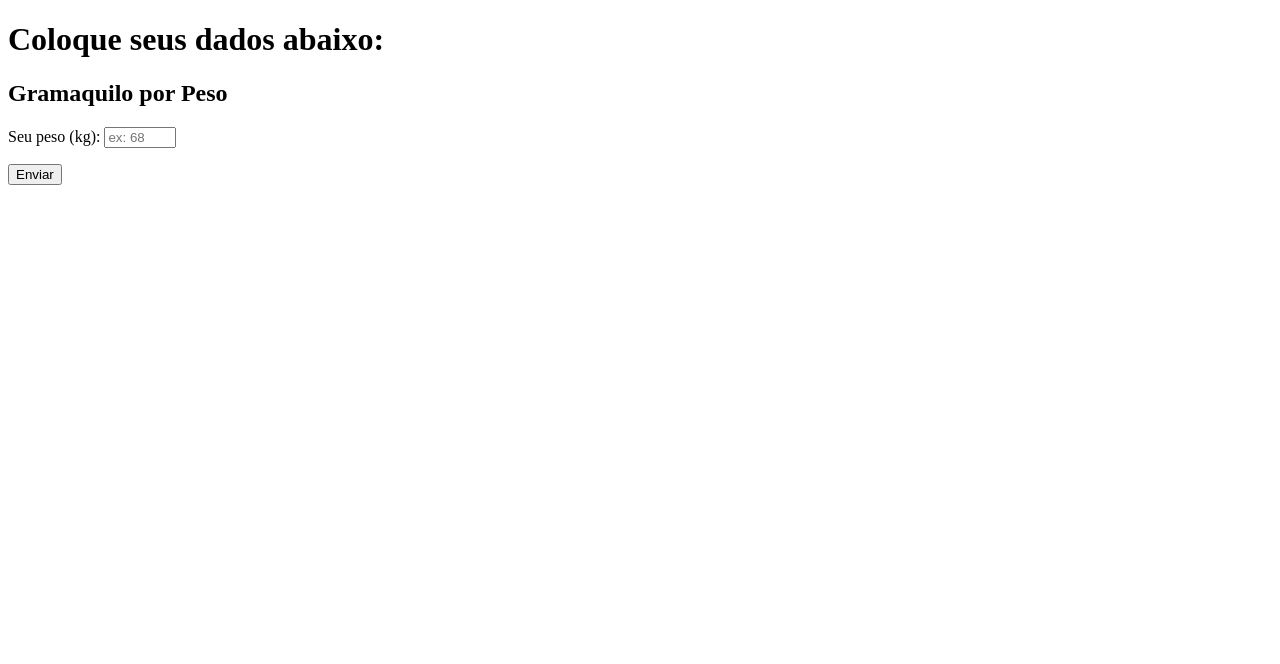
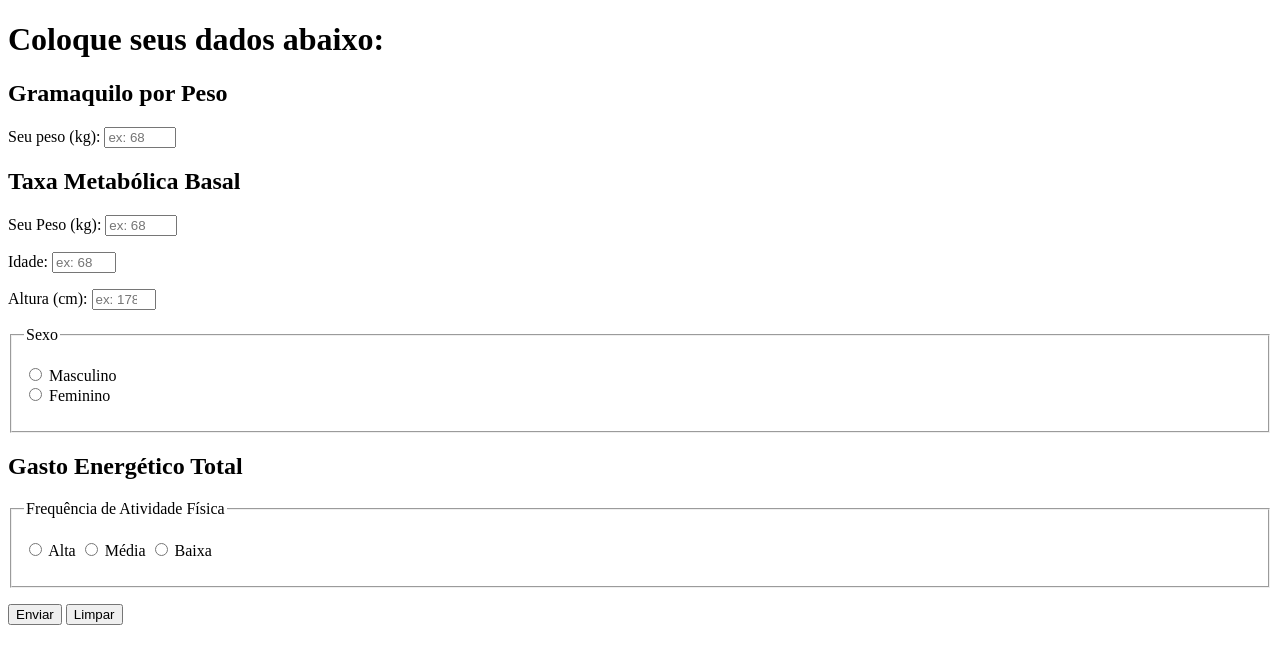
Before and after one commit to jaykabreu/macro-dieta, a plain HTML site: page index.html in a window 1280 px wide. Drawn offline with Linux system fonts and the light colour scheme.

Commit message:
criando a página inicial

```diff
--- a/index.html
+++ b/index.html
@@ -11,13 +11,46 @@
         <form action="#" method="post" autocomplete="on">
             <p>
                 <label for="iquilo">Seu peso (kg):</label>
-                <input type="number" name="quilo" id="iquilo" step="1" placeholder="ex: 68" min="0" max="1000" size="8" required>
+                <input type="number" name="quilo" id="iquilo" step="1" placeholder="ex: 68" min="0" max="1000" size="4" required>
+            </p>
+            <h2>Taxa Metabólica Basal</h2>
+            <p>
+                <label for="ipeso">Seu Peso (kg):</label>
+                <input type="number" name="peso" id="ipeso" step="1" placeholder="ex: 68" min="0" max="1000" size="4" required>
             </p>
             <p>
-
+                <label for="idade">Idade:</label>
+                <input type="number" name="idade" id="idade" step="1" placeholder="ex: 68" min="0" max="150" size="4" required>
             </p>
             <p>
+                <label for="ialtura">Altura (cm):</label>
+                <input type="number" step="1" placeholder="ex: 178" min="0" max="300" size="4" required>
+            </p>
+            <fieldset>
+                <legend>Sexo</legend>
+                <p>
+                    <input type="radio" name="sexo" id="imas" requided>
+                    <label for="imas">Masculino</label>
+                    <br>
+                    <input type="radio" name="sexo" id="ifem" requided>
+                    <label for="ifem">Feminino</label>
+                </p>
+            </fieldset>
+            <h2>Gasto Energético Total</h2>
+            <fieldset>
+                <legend>Frequência de Atividade Física</legend>
+                <p>
+                    <input type="radio" name="frequencia" id="ialta">
+                    <label for="ialta">Alta</label>
+                    <input type="radio" name="frequencia" id="imedia">
+                    <label for="ialta">Média</label>
+                    <input type="radio" name="frequencia" id="ibaixa">
+                    <label for="ibaixa">Baixa</label>
+                </p>
+            </fieldset>
+            <p>
                 <input type="submit" value="Enviar">
+                <input type="reset" value="Limpar">
             </p>
         </form>
 </body>
```
